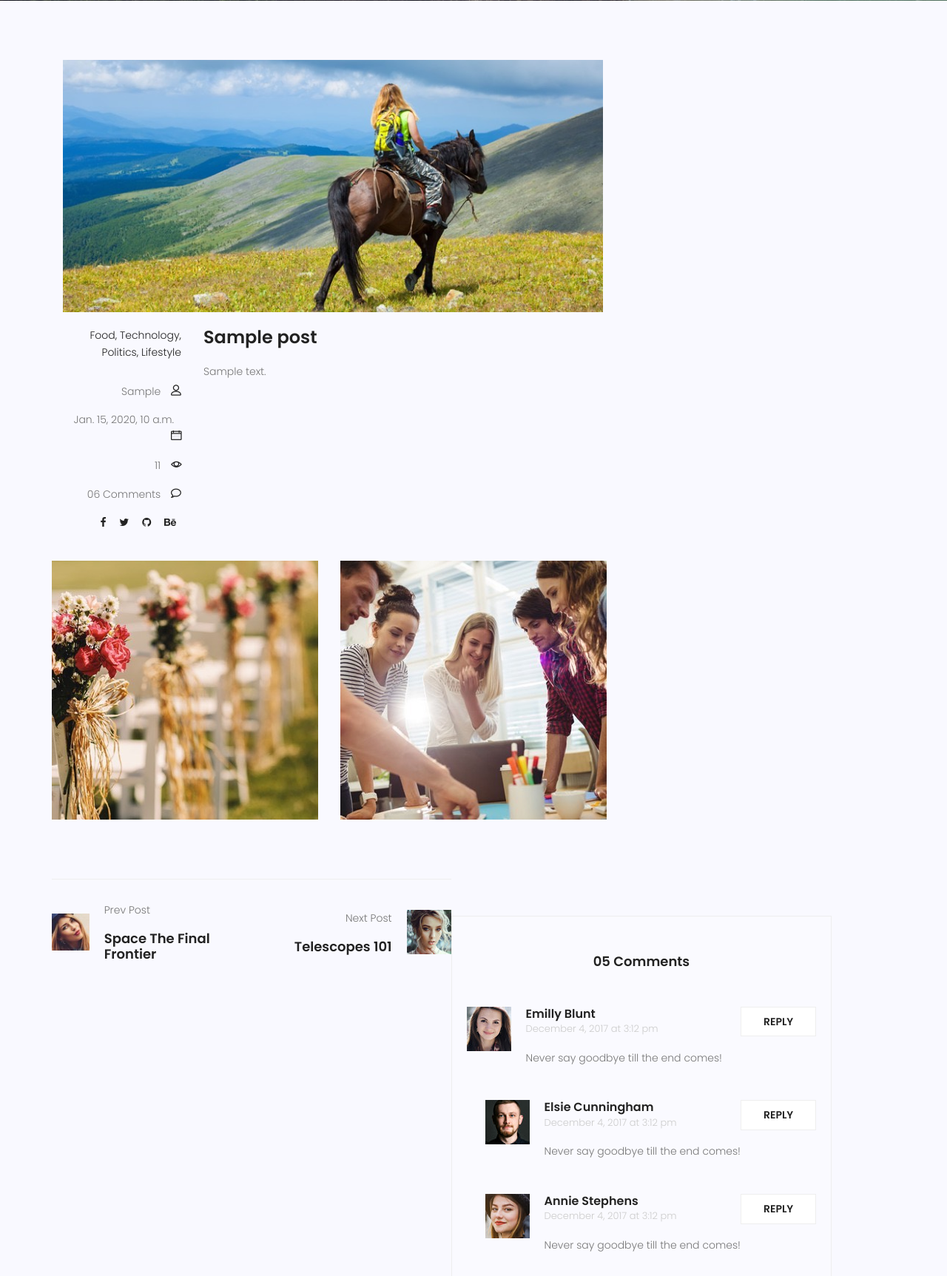
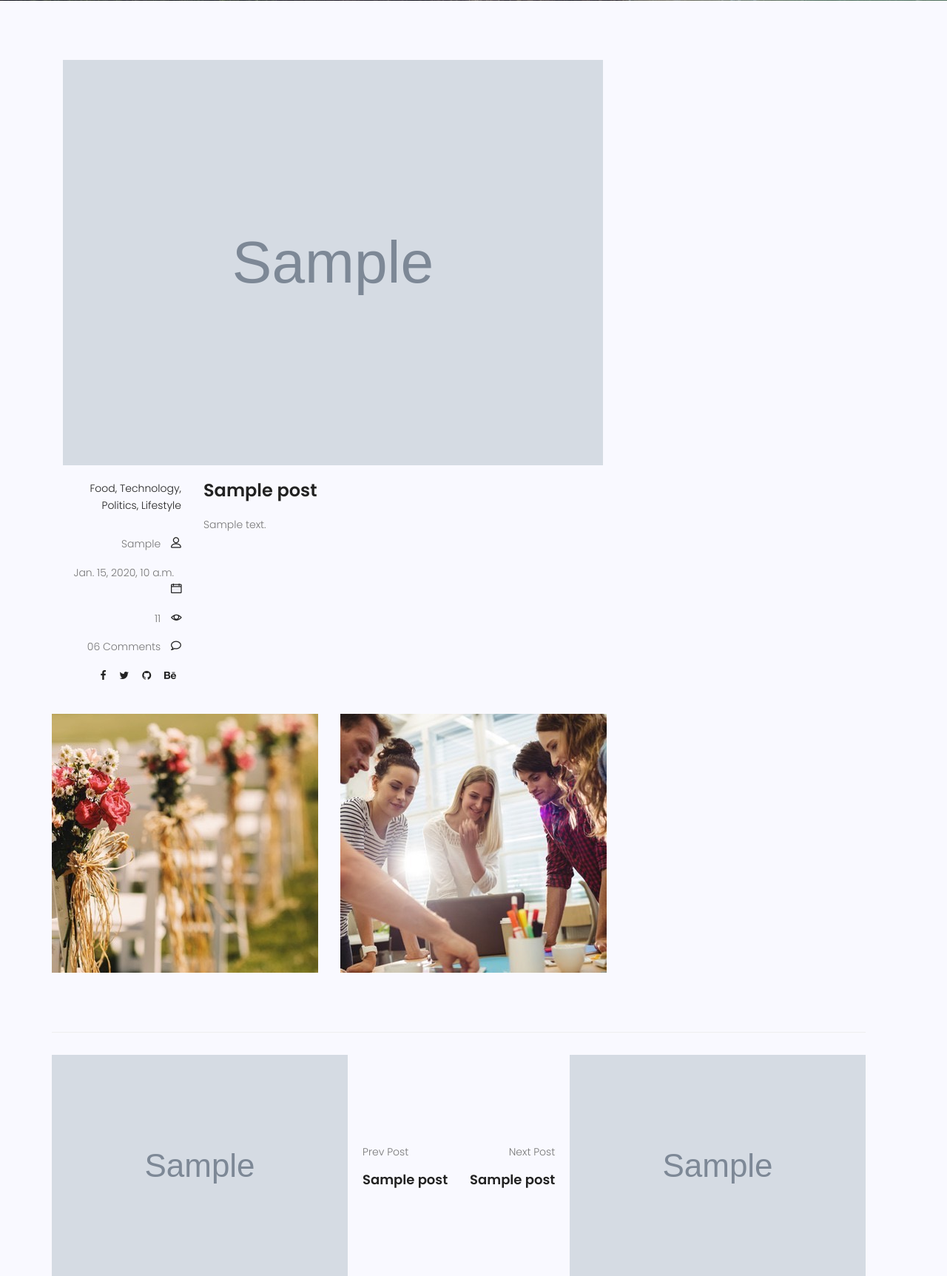
Before and after one commit to Amirali-ka/first_website, a Django app: a page that uses mysite/templates/blog/blog-single.html in a window 1280 px wide. Shown: the part 339-2064 px from the top of the page at 74% size. Run offline with Django 5.2, Linux system fonts and the light colour scheme; tables that the repository leaves empty hold one stand-in row (values such as "Sample post"); grey boxes marked "Sample" are stand-in pictures; some libraries are stand-ins or nearby versions.

Commit message:
second project in databse django

```diff
--- a/blog/admin.py
+++ b/blog/admin.py
@@ -1,5 +1,5 @@
 from django.contrib import admin
-from blog.models import post
+from blog.models import post,category
 # Register your models here.
 class postadmin(admin.ModelAdmin):
     date_hierarchy='published_date'
@@ -8,3 +8,4 @@
     list_filter=('status','author')
     search_fields=['title','content']
 admin.site.register(post,postadmin)
+admin.site.register(category)
--- a/blog/models.py
+++ b/blog/models.py
@@ -1,11 +1,16 @@
 from django.db import models
 from django.contrib.auth.models import User
 # Create your models here.
+class category (models.Model) :
+    name=models.CharField(max_length=255)
+    def __str__(self):
+        return self.name
 class post (models.Model):
     image=models.ImageField( upload_to='blog/', default='blog/default.jpg')
     author = models.ForeignKey(User,on_delete=models.SET_NULL,null=True)
     title = models.CharField(max_length=255)
     content = models.TextField()
+    category = models.ManyToManyField(category)
     counted_views = models.IntegerField(default=0)
     status = models.BooleanField(default=False)
     published_date = models.DateTimeField(null=True)
--- a/blog/views.py
+++ b/blog/views.py
@@ -1,4 +1,4 @@
-from django.shortcuts import render,get_object_or_404
+from django.shortcuts import render,get_object_or_404,get_list_or_404
 from django.utils import timezone
 from blog.models import post
 # Create your views here.
@@ -6,7 +6,23 @@
     posts=post.objects.filter(published_date__lte=timezone.now(),status=1)
     return render(request,'blog/blog-home.html',{'posts':posts})
 def single_view(request,pid):
-    posts=get_object_or_404(post,pk=pid,published_date__lte=timezone.now(),status=1)
-    posts.counted_views+=1
-    posts.save()
-    return render(request,'blog/blog-single.html',{'posts':posts})
+    postt=get_object_or_404(post,pk=pid,published_date__lte=timezone.now(),status=1)
+    postt.counted_views+=1
+    postt.save()
+    t=get_list_or_404(post,published_date__lte=timezone.now(),status=1)
+    n_id,p_id=0,0
+    tt=[]
+    for i in t :
+        tt.append(i.id)
+    t=tt.index(pid)
+    if pid==max(tt):
+        n_id=pid
+    elif pid!=max(tt):
+        n_id=tt[t+1]
+    if pid==min(tt):
+        p_id=pid
+    elif pid!=min(tt):
+        p_id=tt[t-1]
+    prev=get_object_or_404(post,pk=p_id,published_date__lte=timezone.now(),status=1)
+    next=get_object_or_404(post,pk=n_id,published_date__lte=timezone.now(),status=1)
+    return render(request,'blog/blog-single.html',{'postt':postt,'next':next,'prev':prev})
--- a/mysite/templates/blog/blog-single.html
+++ b/mysite/templates/blog/blog-single.html
@@ -8,9 +8,9 @@
 					<div class="row d-flex align-items-center justify-content-center">
 						<div class="about-content col-lg-12">
 							<h1 class="text-white">
-								{{posts.title}}
+								{{postt.title}}
 							</h1>
-							<p class="text-white link-nav"><a href="{% url 'website:index' %}">Home </a>  <span class="lnr lnr-arrow-right"></span><a href="{% url 'blog:index' %}">Blog </a> <span class="lnr lnr-arrow-right"></span> <a href="blog-single.html"> {{posts.title}}</a></p>
+							<p class="text-white link-nav"><a href="{% url 'website:index' %}">Home </a>  <span class="lnr lnr-arrow-right"></span><a href="{% url 'blog:index' %}">Blog </a> <span class="lnr lnr-arrow-right"></span> <a href="blog-single.html"> {{postt.title}}</a></p>
 						</div>
 					</div>
 				</div>
@@ -25,7 +25,7 @@
 							<div class="single-post row">
 								<div class="col-lg-12">
 									<div class="feature-img">
-										<img class="img-fluid" src="{% static 'img/blog/feature-img1.jpg' %}" alt="">
+										<img class="img-fluid" src="{{postt.image.url}}" alt="">
 									</div>
 								</div>
 								<div class="col-lg-3  col-md-3 meta-details">
@@ -36,9 +36,9 @@
 										<li><a href="#">Lifestyle</a></li>
 									</ul>
 									<div class="user-details row">
-										<p class="user-name col-lg-12 col-md-12 col-6"><a href="#">{{posts.author.first_name}}</a> <span class="lnr lnr-user"></span></p>
-											<p class="date col-lg-12 col-md-12 col-6"><a href="#">{{posts.published_date}}</a> <span class="lnr lnr-calendar-full"></span></p>
-										<p class="view col-lg-12 col-md-12 col-6"><a href="#">{{posts.counted_views}}</a> <span class="lnr lnr-eye"></span></p>
+										<p class="user-name col-lg-12 col-md-12 col-6"><a href="#">{{postt.author.first_name}}</a> <span class="lnr lnr-user"></span></p>
+											<p class="date col-lg-12 col-md-12 col-6"><a href="#">{{postt.published_date}}</a> <span class="lnr lnr-calendar-full"></span></p>
+										<p class="view col-lg-12 col-md-12 col-6"><a href="#">{{postt.counted_views}}</a> <span class="lnr lnr-eye"></span></p>
 										<p class="comments col-lg-12 col-md-12 col-6"><a href="#">06 Comments</a> <span class="lnr lnr-bubble"></span></p>
 										<ul class="social-links col-lg-12 col-md-12 col-6">
 											<li><a href="#"><i class="fa fa-facebook"></i></a></li>
@@ -49,9 +49,9 @@
 									</div>
 								</div>
 								<div class="col-lg-9 col-md-9">
-									<h3 class="mt-20 mb-20">{{posts.title}}</h3>
+									<h3 class="mt-20 mb-20">{{postt.title}}</h3>
 									<p class="excert">
-										{{posts.content}}
+										{{postt.content}}
 									</p>
 
 								</div>
@@ -69,26 +69,26 @@
 								<div class="row">
 									<div class="col-lg-6 col-md-6 col-12 nav-left flex-row d-flex justify-content-start align-items-center">
 										<div class="thumb">
-											<a href="#"><img class="img-fluid" src="{% static 'img/blog/prev.jpg' %}" alt=""></a>
+											<a href="/blog/post-{{prev.id}}"><img class="img-fluid" src="{{prev.image.url}}" alt=""></a>
 										</div>
 										<div class="arrow">
 											<a href="#"><span class="lnr text-white lnr-arrow-left"></span></a>
 										</div>
 										<div class="detials">
 											<p>Prev Post</p>
-											<a href="#"><h4>Space The Final Frontier</h4></a>
+											<a href="/blog/post-{{prev.id}}"><h4>{{prev.title}}</h4></a>
 										</div>
 									</div>
 									<div class="col-lg-6 col-md-6 col-12 nav-right flex-row d-flex justify-content-end align-items-center">
 										<div class="detials">
 											<p>Next Post</p>
-											<a href="#"><h4>Telescopes 101</h4></a>
+											<a href="/blog/post-{{next.id}}"><h4>{{next.title}}</h4></a>
 										</div>
 										<div class="arrow">
 											<a href="#"><span class="lnr text-white lnr-arrow-right"></span></a>
 										</div>
 										<div class="thumb">
-											<a href="#"><img class="img-fluid" src="{% static 'img/blog/next.jpg' %}" alt=""></a>
+											<a href="/blog/post-{{next.id}}"><img class="img-fluid" src="{{next.image.url}}" alt=""></a>
 										</div>
 									</div>
 								</div>
```
Also changed, not shown: mysite/templates/blog/blog-home.html (+4 -4 lines), blog/migrations/0015_category_post_category.py (added).
